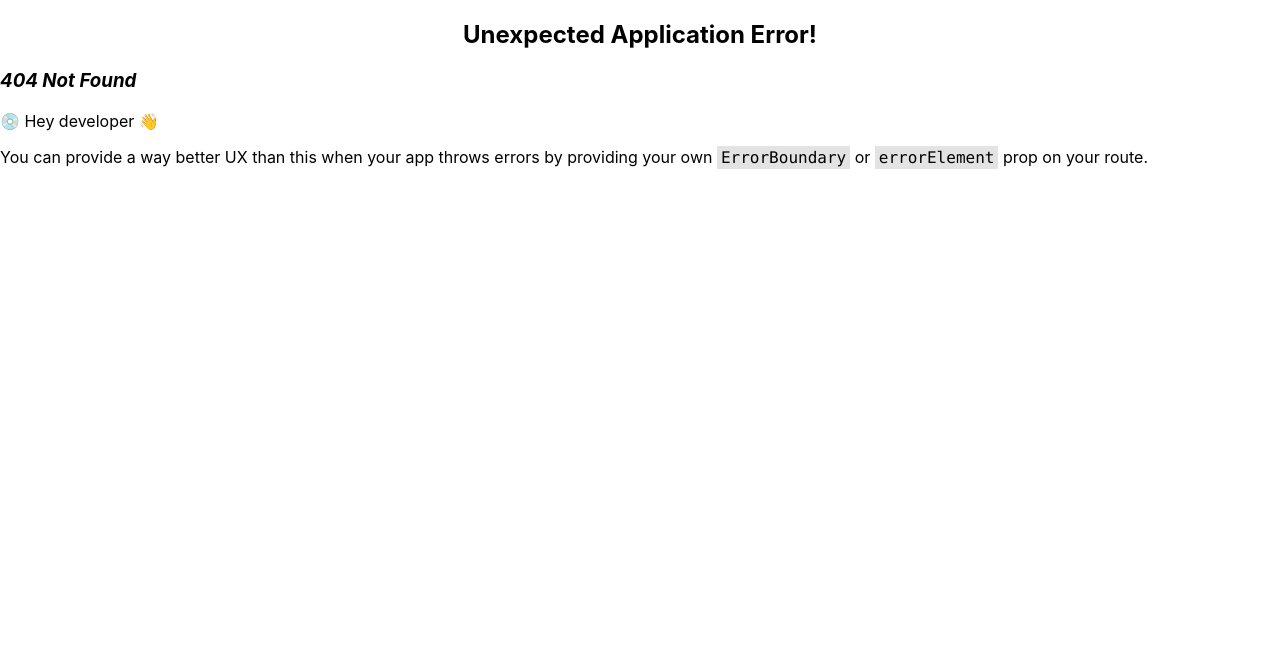
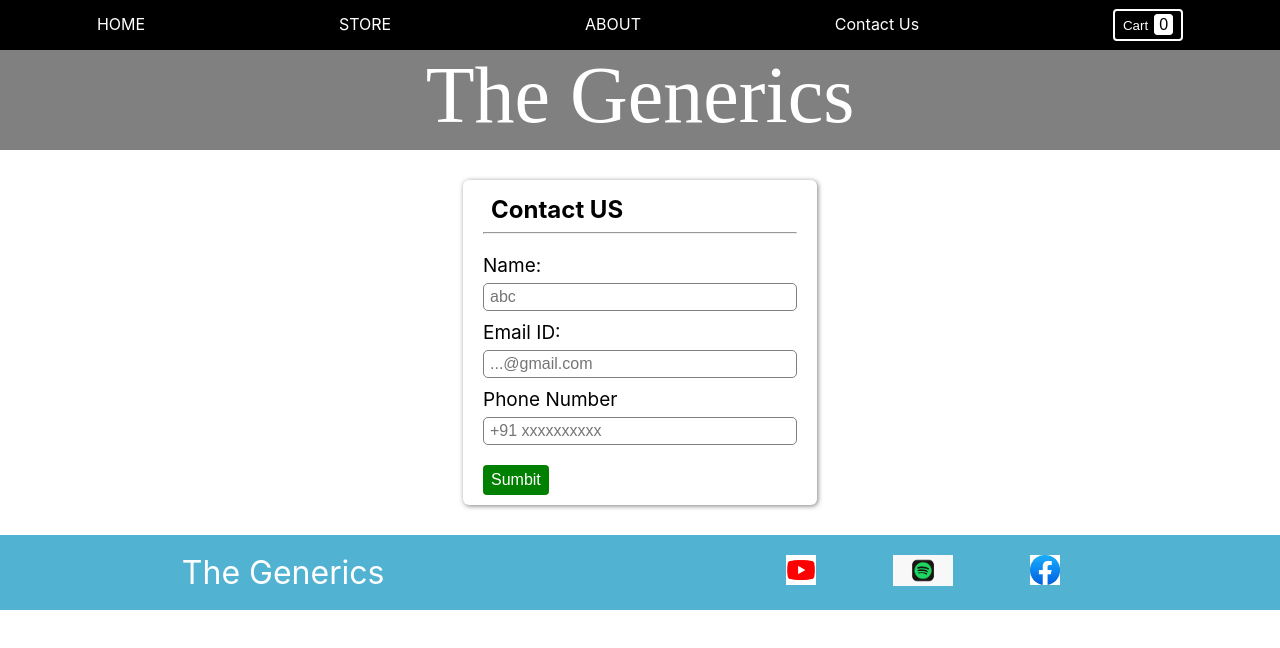
Before and after one commit to malla-lokesh/E-CommerceWebsite, a React (Create React App) app: page /ContactUs in a window 1280 px wide. Before the commit this address had no page. Shown: the top 648 px of the page. Built offline with nearby package versions, Linux system fonts and the light colour scheme.

Commit message:
Completed Task: Adding Contact Us Page via React Router

```diff
--- a/package.json
+++ b/package.json
@@ -7,10 +7,11 @@
     "@testing-library/react": "^13.4.0",
     "@testing-library/user-event": "^13.5.0",
     "bootstrap": "^5.2.3",
+    "i": "^0.3.7",
     "react": "^18.2.0",
     "react-bootstrap": "^2.7.4",
     "react-dom": "^18.2.0",
-    "react-router-dom": "^6.11.0",
+    "react-router-dom": "^5.3.4",
     "react-scripts": "5.0.1",
     "web-vitals": "^2.1.4"
   },
--- a/src/App.js
+++ b/src/App.js
@@ -1,34 +1,42 @@
 import './App.css';
-import React from 'react';
+import React, { useState } from 'react';
+import Footer from './Components/Footer/Footer';
+import Header from './Components/Header/Header';
+import CartContextProvider from './Components/contextStore/CartContextProvider';
+import Modal from './Components/UI/Modal';
+import Cart from './Components/Cart/Cart';
+import Store from './Pages/Store/Store';
+import { Route } from 'react-router-dom/cjs/react-router-dom';
+import Home from './Pages/Home';
 import About from './Pages/About';
-import { RouterProvider, createBrowserRouter } from 'react-router-dom';
-import MainNavigation from './Pages/MainNavigation';
-import Store from './Pages/Store/Store';
-
-const router = createBrowserRouter([
-  {
-    path: "/",
-    element: <MainNavigation/>,
-    children: [
-      {
-        path: "/",
-        element: <Store/>
-      },
-      {
-        path: "/about",
-        element: <About/>
-      },
-      {
-        path: "/store",
-        element: <Store/>
-      }
-    ]
-  }
-])
+import ContactUs from './Pages/ContactUs';
 
 function App() {
+  const [showCart, setShowCart] = useState(false);
+
   return (
-    <RouterProvider router={router}/>
+    <CartContextProvider>
+      <Modal showCart={showCart} hideCart={() => setShowCart(false)}>
+        {showCart && <Cart hideCart={() => setShowCart(false)}/>}
+      </Modal>
+      <Header onShow={() => setShowCart(true)} showCart={showCart}/>
+        <div className='title'>
+          The Generics
+        </div>
+        <Route path='/home'>
+          <Home/>
+        </Route>
+        <Route path='/store'>
+          <Store/>
+        </Route>
+        <Route path='/about'>
+          <About/>
+        </Route>
+        <Route path='/ContactUs'>
+          <ContactUs/>
+        </Route>
+      <Footer/>
+    </CartContextProvider>
   );
 }
 
--- a/src/Components/Cart/Cart.js
+++ b/src/Components/Cart/Cart.js
@@ -5,8 +5,12 @@ import CartContext from "../contextStore/CartContext";
 const Cart = (props) => {
     const cartCtx = useContext(CartContext);
 
+    const removeHandler = (item) => {
+        cartCtx.removeItemFromCart(item);
+    }
+
     const cart = cartCtx.cartItems.map((item) => {
-        return <div className='items'>
+        return <div key={item.title} className='items'>
                 <div className='cartItem'>
                     <div className='cartItemImageAndName'>
                         <img src={item.imageURL} alt="colors" className='cartItemImage'/>
@@ -21,7 +25,9 @@ const Cart = (props) => {
                         <div className='cartItemPrice'>
                             {item.price}
                         </div>
-                        <button className='removeButton'>
+                        <button
+                            className='removeButton'
+                            onClick={() => removeHandler(item)}>
                             Remove
                         </button>
                     </div>
--- a/src/Components/Header/Header.js
+++ b/src/Components/Header/Header.js
@@ -9,9 +9,10 @@ const Header = (props) => {
     return (
         <header>
             <div className='nav'>
-                <a href='/'>HOME</a>
+                <Link to='/home'>HOME</Link>
                 <Link to='/store'>STORE</Link>
                 <Link to='/about'>ABOUT</Link>
+                <Link to='/ContactUS'>Contact Us</Link>
                 <button className='cart' onClick={props.onShow}>
                     Cart
                     <span className='cartQuantity'>{cartCtx.itemsQuantity}</span>
--- /dev/null
+++ b/src/Pages/ContactUs.css
@@ -0,0 +1,61 @@
+.contactUsForm {
+    display: block;
+    text-align: center;
+    margin-top: 30px;
+    margin-bottom: 30px;
+}
+
+.contactUsTitle {
+    font-size: x-large;
+    font-weight: bold;
+    margin: 5px 8px 5px 8px;
+}
+
+form {
+    display: inline-block;
+    border: none;
+    box-shadow: 1px 1px 5px rgba(0, 0, 0, 0.5);
+    text-align: left;
+    padding: 10px 20px 10px 20px;
+    border-radius: 6px;
+    font-size: 16px;
+}
+
+label {
+    font-size: 19px;
+}
+
+input {
+    display: block;
+    margin-bottom: 10px;
+    margin-top: 6px;
+    font-size: 16px;
+    border-radius: 5px;
+    width: 300px;
+    border: 1px solid gray;
+    padding: 4px 6px 4px 6px;
+}
+
+input:focus {
+    outline: none;
+}
+
+input:focus::placeholder {
+    color: white;
+}
+
+.submitButton {
+    font-size: medium;
+    margin-top: 10px;
+    padding: 6px 8px 6px 8px;
+    border: none;
+    background-color: green;
+    color: white;
+    border-radius: 4px;
+    cursor: pointer;
+    transition: background-color 0.25s;
+}
+
+.submitButton:hover {
+    background-color: rgba(0, 128, 0, 0.85);
+}
--- /dev/null
+++ b/src/Pages/ContactUs.js
@@ -0,0 +1,72 @@
+import { useState } from "react";
+import './ContactUs.css';
+
+const ContactUs = () => {
+    const [userName, setUserName] = useState('');
+    const [email, setEmail] = useState('');
+    const [phoneNo, setPhoneNo] = useState('');
+
+    const submitHandler = async (event) => {
+        event.preventDefault();
+        const newPerson = {
+            name: userName,
+            mail: email,
+            phoneNo: phoneNo
+        }
+
+        setUserName('');
+        setEmail('');
+        setPhoneNo('');
+
+        try{
+            const response = await fetch(`https://ecommercewebsite-21c8d-default-rtdb.firebaseio.com/users.json`, {
+                method: 'POST',
+                body: JSON.stringify(newPerson),
+                headers: {
+                    'Content-Type': 'application/json'
+                }
+            })
+            if(!response.ok) {
+                throw new Error('Failed to post data.');
+            }
+        }
+        catch(error) {
+            console.error(error);
+        }
+    }
+
+    return <div className="contactUsForm">
+        <form onSubmit={submitHandler}>
+            <div className='contactUsTitle'>
+                Contact US
+            </div>
+            <hr/>
+            <label>Name:</label>
+            <input
+                type='text'
+                value={userName}
+                placeholder="abc"
+                onChange={(e) => setUserName(e.target.value)}
+                required/>
+            <label>Email ID:</label>
+            <input
+                type='email'
+                value={email}
+                placeholder="...@gmail.com"
+                onChange={(e) => setEmail(e.target.value)}
+                required/>
+            <label>Phone Number</label>
+            <input
+                type='text'
+                value={phoneNo}
+                placeholder="+91 xxxxxxxxxx"
+                onChange={(e) => setPhoneNo(e.target.value)}
+                required/>
+            <button
+                className="submitButton">
+            Sumbit</button>
+        </form>
+    </div>
+};
+
+export default ContactUs;
--- /dev/null
+++ b/src/Pages/Home.css
@@ -0,0 +1,13 @@
+.latestAlbumButtonDiv {
+    text-align: center;
+    margin: 20px 20px;
+}
+
+.latestAlbumButton {
+    font-size: large;
+    padding: 10px 16px 10px 16px;
+    border: 1px solid lightblue;
+    background-color: gray;
+    color: white;
+    cursor: pointer;
+}
--- /dev/null
+++ b/src/Pages/Home.js
@@ -0,0 +1,18 @@
+import './Home.css';
+
+const Home = () => {
+    return (
+        <>
+            <div className='latestAlbumButtonDiv'>
+                <button className='latestAlbumButton'>
+                    Get our Latest Album
+                </button>
+            </div>
+            <h2>
+                Tours
+            </h2>
+        </>
+    )
+};
+
+export default Home;
--- a/src/Pages/MainNavigation.js
+++ /dev/null
@@ -1,27 +0,0 @@
-import { useState } from "react";
-import Cart from "../Components/Cart/Cart";
-import Footer from "../Components/Footer/Footer";
-import Header from "../Components/Header/Header";
-import Modal from "../Components/UI/Modal";
-import CartContextProvider from "../Components/contextStore/CartContextProvider";
-import { Outlet } from "react-router-dom";
-
-const MainNavigation = () => {
-    const [showCart, setShowCart] = useState(false);
-
-    return <>
-        <CartContextProvider>
-            <Modal showCart={showCart} hideCart={() => setShowCart(false)}>
-                {showCart && <Cart hideCart={() => setShowCart(false)}/>}
-            </Modal>
-            <Header onShow={() => setShowCart(true)} showCart={showCart}/>
-            <div className='title'>
-                The Generics
-            </div>
-            <Outlet/>
-            <Footer/>
-        </CartContextProvider>
-    </>
-};
-
-export default MainNavigation;
--- a/src/Pages/Products/Products.css
+++ b/src/Pages/Products/Products.css
@@ -36,8 +36,12 @@
 .productCartButton {
     border: none;
     color: white;
-    background-color: rgb(112, 112, 255);
+    background-color: rgba(112, 112, 255);
     padding: 8px 14px 8px 14px;
     border-radius: 6px;
     cursor: pointer;
 }
+
+.productCartButton:active {
+    background-color: rgb(112, 112, 255, 0.75);
+}
--- a/src/index.js
+++ b/src/index.js
@@ -3,11 +3,14 @@ import ReactDOM from 'react-dom/client';
 import './index.css';
 import App from './App';
 import reportWebVitals from './reportWebVitals';
+import { BrowserRouter } from 'react-router-dom/cjs/react-router-dom.min';
 
 const root = ReactDOM.createRoot(document.getElementById('root'));
 root.render(
   <React.StrictMode>
-    <App />
+    <BrowserRouter>
+      <App />
+    </BrowserRouter>
   </React.StrictMode>
 );
 
```
Also changed, not shown: src/Components/contextStore/CartContextProvider.js (+24 -16 lines), 1 other file (tests, documents, lock files or other folders).
